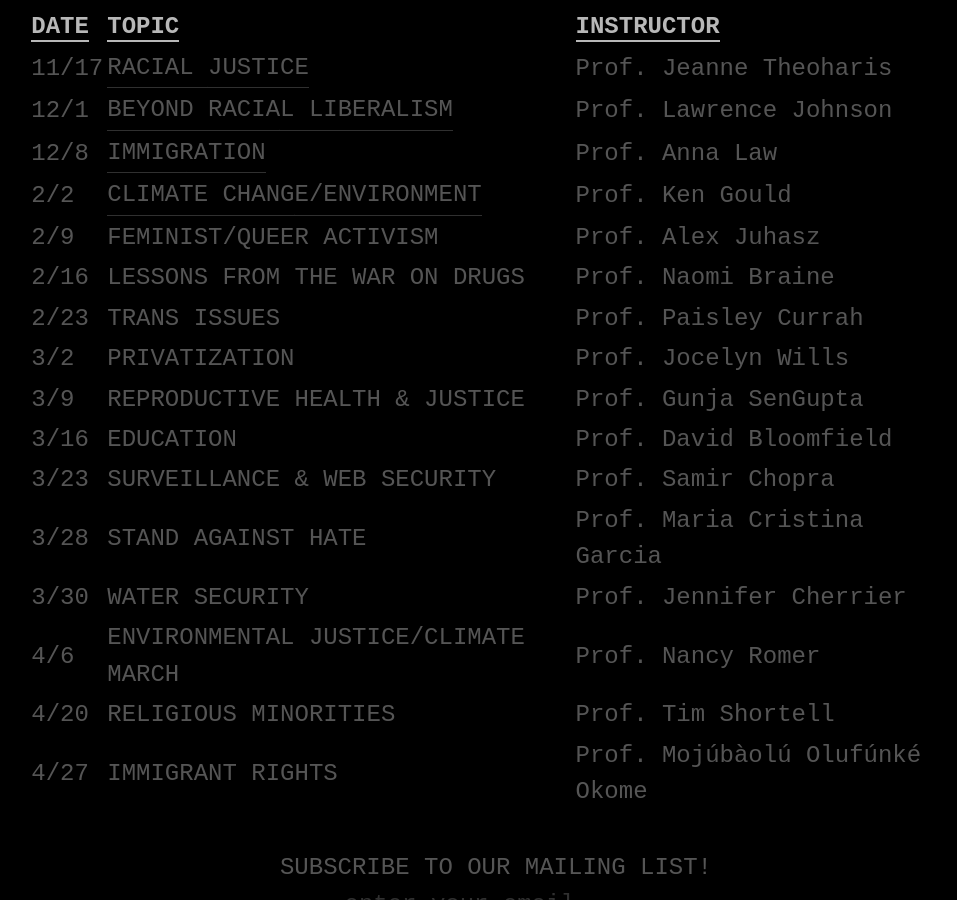
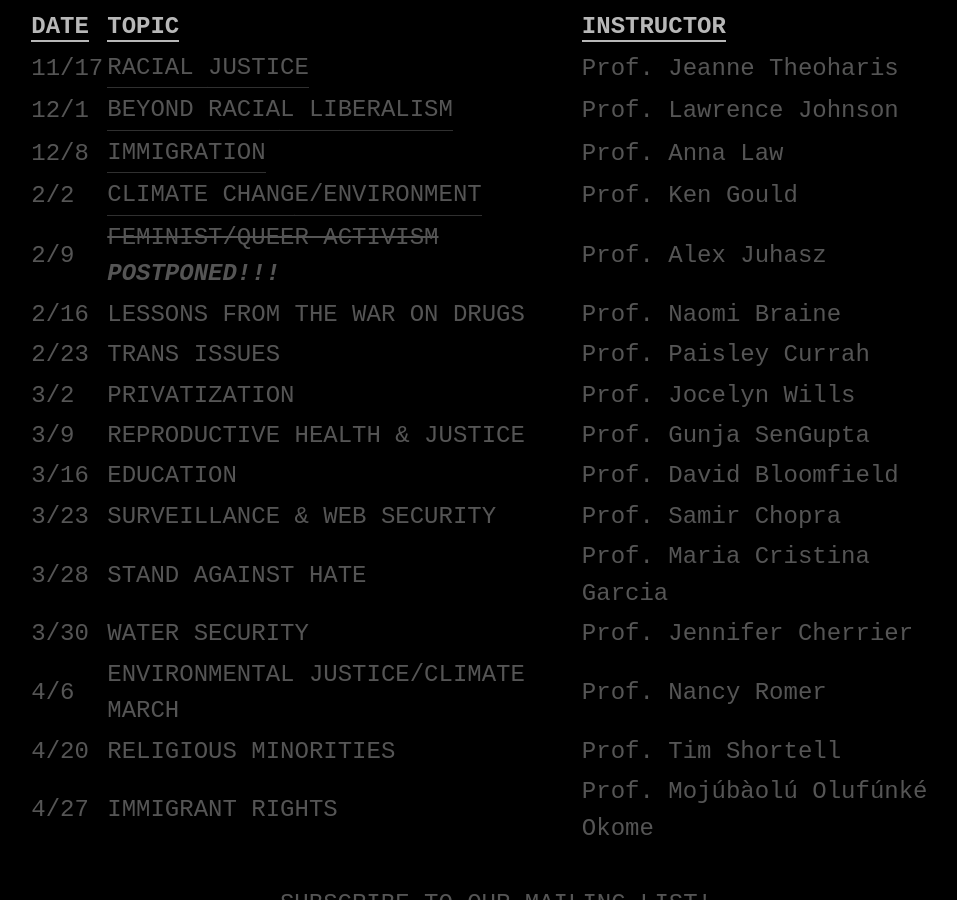
Before and after one commit to bcagainsttrump/bcagainsttrump.github.io, a Jekyll site: the page built from index.html, in a window 1280 px wide and 900 px high, scrolled down 692 px. Shown: the whole window, without its empty margins (144-1101 px from the left). Built offline with Jekyll 4.4.1, drawn with Linux system fonts in a browser that asks for light colours; a script that is not in the unit is left out.

Commit message:
postponed

```diff
--- a/index.html
+++ b/index.html
@@ -28,7 +28,7 @@ layout: default
       <td>Prof. Ken Gould</td>
     </tr><tr>
       <td>2/9</td>
-      <td>FEMINIST/QUEER ACTIVISM</td>
+      <td><strike>FEMINIST/QUEER ACTIVISM</strike> <b><i>POSTPONED!!!</i></b></td>
       <td>Prof. Alex Juhasz</td>
     </tr><tr>
       <td>2/16</td>
```
Also changed, not shown: 2 other files.
